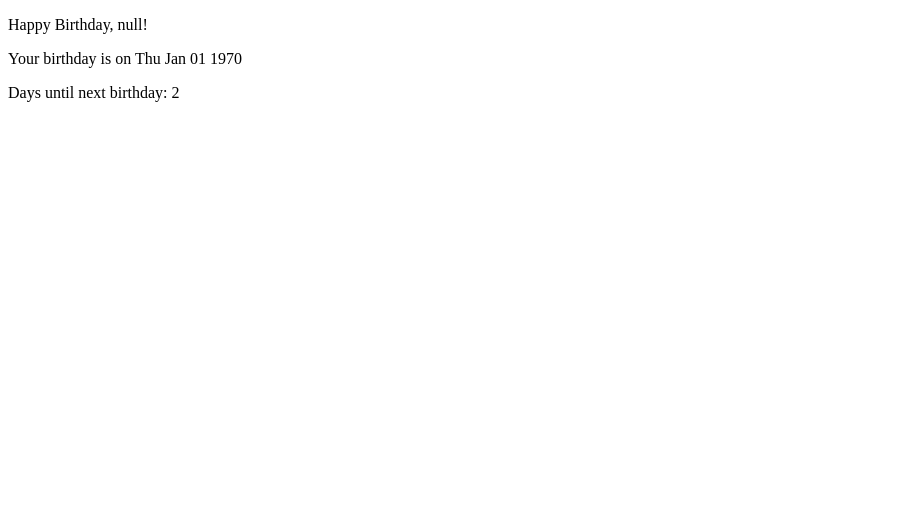
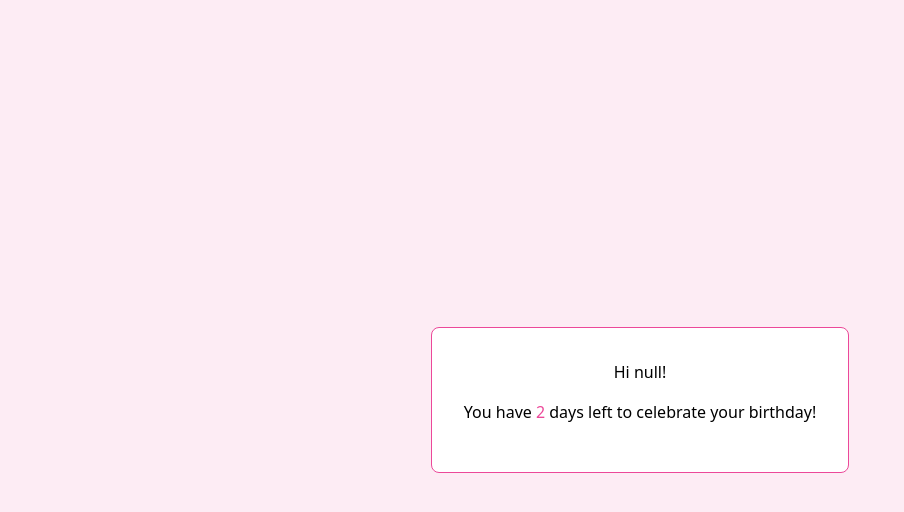
Before and after one commit to claudiasalves/birthday-app, a plain HTML site: page result.html in a window 1280 px wide. Shown: the whole page, without its empty margins (0-904 px from the left). Drawn offline with nearby package versions, Linux system fonts and the light colour scheme.

Commit message:
styling for result page done

```diff
--- a/result.html
+++ b/result.html
@@ -3,12 +3,15 @@
 <head>
     <meta charset="UTF-8">
     <meta name="viewport" content="width=device-width, initial-scale=1.0">
-    <title>Document</title>
+    <title>Countdown</title>
+    <script src="https://cdn.tailwindcss.com"></script>
 </head>
-<body>
-    <p id="resultName"></p>
-    <p id="resultDOB"></p>
-    <p id="nextbday"></p>
+<body class="min-h-screen flex items-center justify-center bg-pink-500/10">
+    <div class="border border-pink-500 rounded-lg p-8 bg-white">
+        <p id="resultName" class="mb-4 text-center text-base font-medium"></p>
+        <p id="resultDOB" class="mb-4 text-center"></p>
+        <p class="mb-4 text-center text-base font-medium">You have <span id="nextbday" class="text-pink-500"></span> days left to celebrate your birthday!</p>
+    </div>
     <script src="result.js"></script>
 </body>
 </html>
--- a/result.js
+++ b/result.js
@@ -15,16 +15,15 @@ document.addEventListener('DOMContentLoaded', () => {
   if (nextBirthday.getMonth() === todaysDate.getMonth() &&
       nextBirthday.getDate() === todaysDate.getDate()) {
       window.location.href = 'bday.html'
-  }
-  else {
-  if (todaysDate > nextBirthday) {
-    nextBirthday.setFullYear(todaysDate.getFullYear() + 1);
-  }
+  } else {
+    if (todaysDate > nextBirthday) {
+      nextBirthday.setFullYear(todaysDate.getFullYear() + 1);
+    }
 
-  const daysUntilNextBirthday = Math.ceil((nextBirthday - todaysDate) / (1000 * 60 * 60 * 24));
+    const daysUntilNextBirthday = Math.ceil((nextBirthday - todaysDate) / (1000 * 60 * 60 * 24));
 
-  resultName.textContent = `Happy Birthday, ${userName}!`;
-  resultDOB.textContent = `Your birthday is on ${birthday.toDateString()}`;
-  nextbday.textContent= `Days until next birthday: ${daysUntilNextBirthday}`;
+    resultName.textContent = `Hi ${userName}!`;
+    // resultDOB.textContent = `Your birthday is on ${birthday.toDateString()}`;
+    nextbday.textContent= daysUntilNextBirthday
   }
 })
```
Also changed, not shown: index.html (+1 -1 lines).
